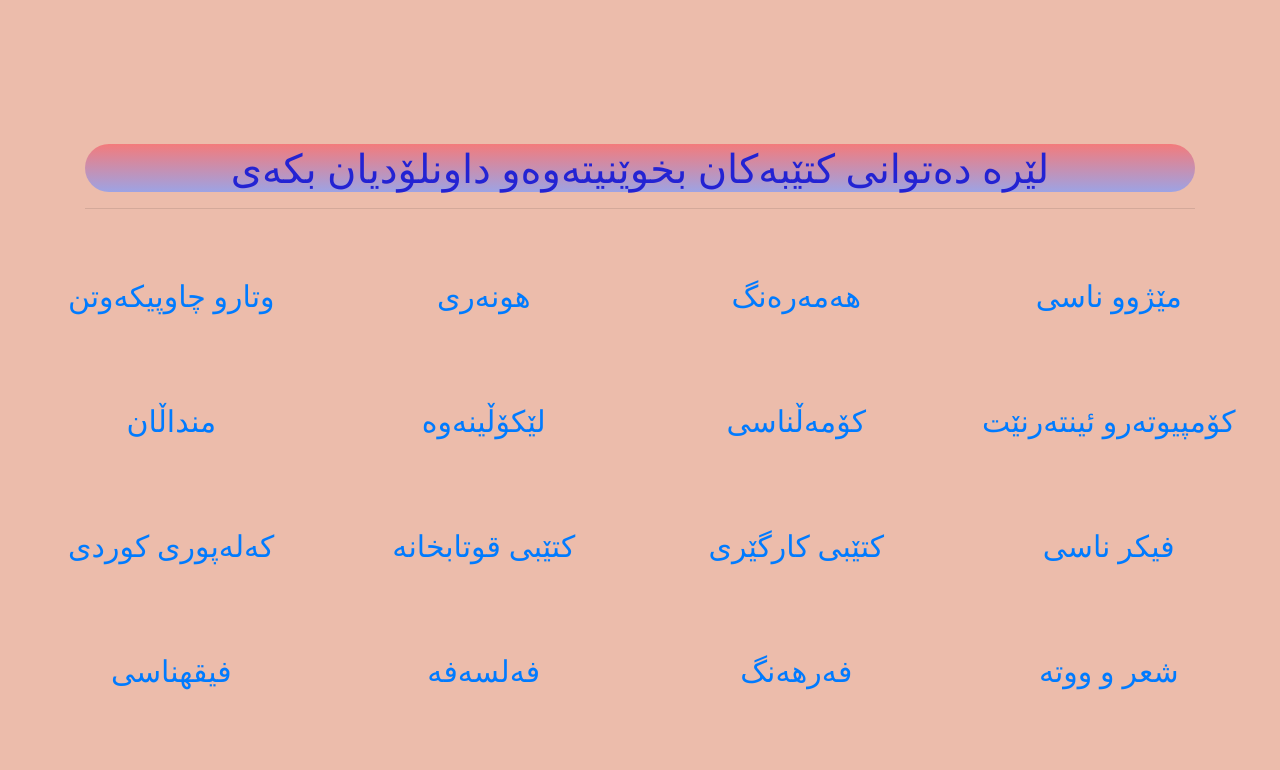
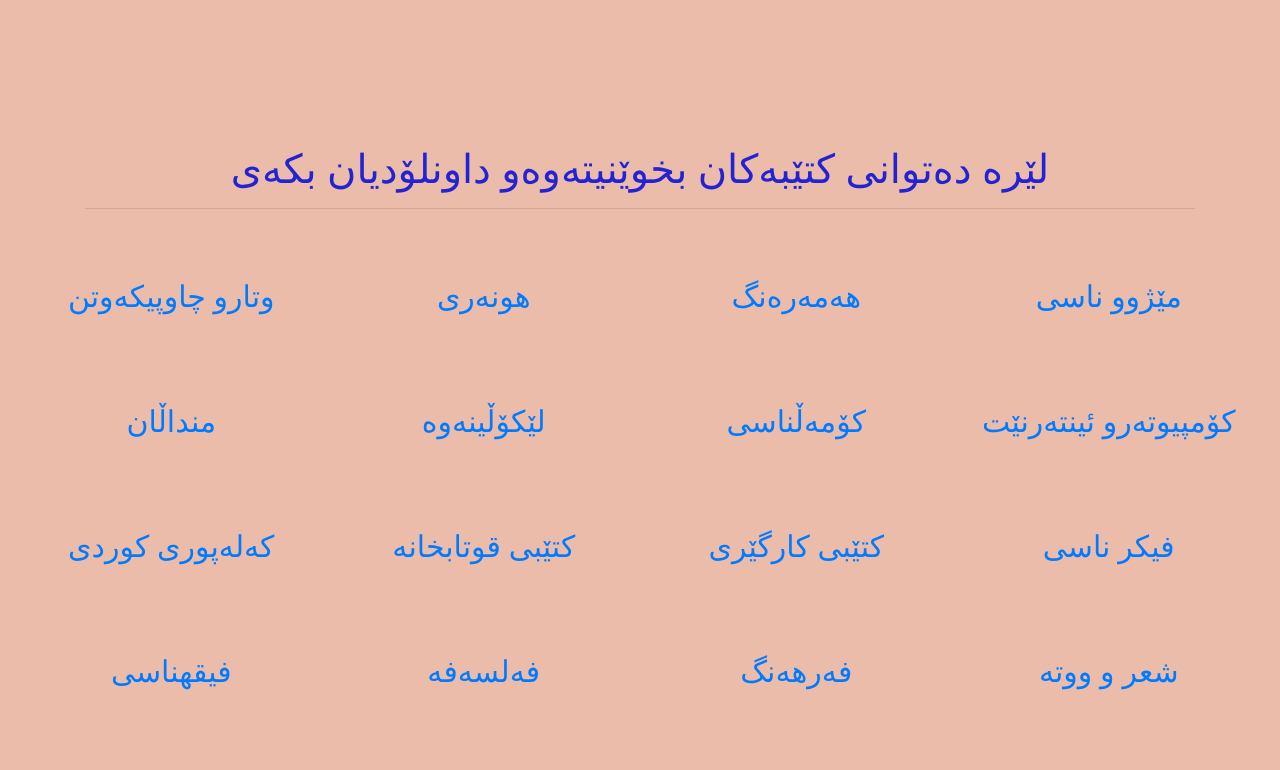
Before and after one commit to Bahashtsalih/firstwebsite, a plain HTML site: page books.html in a window 1280 px wide. Shown: the top 770 px of the page. Drawn offline with nearby package versions, Linux system fonts and the light colour scheme.

Commit message:
Update books.css

```diff
--- a/books.css
+++ b/books.css
@@ -17,8 +17,8 @@ color: aqua;
 .s{
     font-size: 40px;
     color: rgb(35, 35, 211);
-    background: linear-gradient(#f37b7b, #9da3e4);
-    border-radius: 30px;
+/*     background: linear-gradient(#f37b7b, #9da3e4);
+    border-radius: 30px; */
 }
  .product .btn
  {
```
